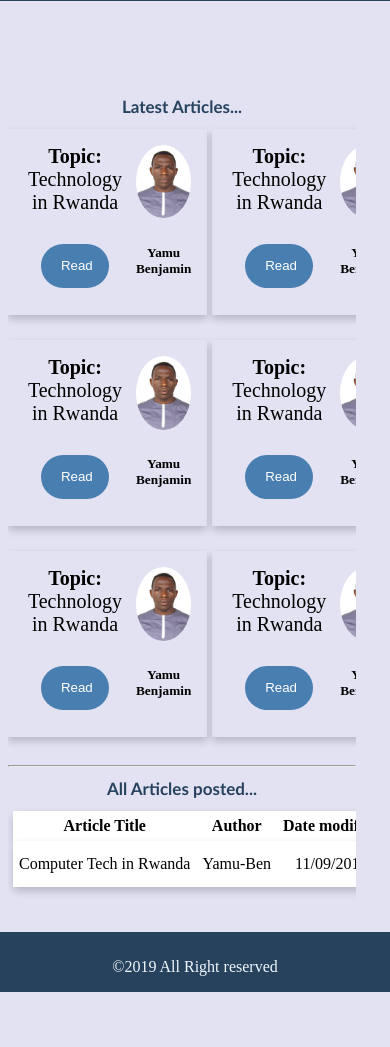
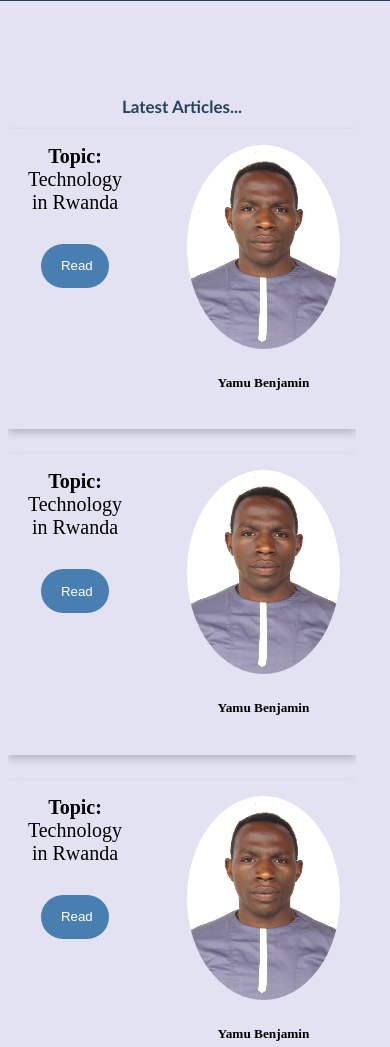
Before and after one commit to yamuben/TeamWork, a website: page UI/html/user/home.html in a window 390 px wide. Shown: the part 53-1100 px from the top of the page. Before the commit the page ends 1045 px from the top, so only its background shows below. Drawn offline with Linux system fonts and the light colour scheme.

Commit message:
feat(UIupdate): - update UI [Finishes #168824150

```diff
--- a/UI/css/styles.css
+++ b/UI/css/styles.css
@@ -689,6 +689,7 @@ padding: 0 0px;
   margin-top: 10px;
   margin-bottom: 10px;
   white-space: nowrap;
+  width: 100%;
 
 }
 .scrollable{
@@ -846,7 +847,7 @@ color:#487eb0;
       }
       .row {
         display: grid;
-        grid-template-columns: repeat(4, 1fr);
+        grid-template-columns: repeat(3, 1fr);
         grid-gap: 5px;
         padding: 0px;
 
@@ -856,7 +857,7 @@ color:#487eb0;
   .row2 {
 
     display: grid;
-    grid-template-columns: repeat(2, 1fr);
+    grid-template-columns: repeat(1, 1fr);
     grid-gap: 5px;
   }
   }
@@ -1107,6 +1108,7 @@ color:#487eb0;
   }
   .manage-div{
     padding-left: 0px;
+    width: 100%;
   }
   .create-articlee-modal{
     width: 30%; /* Mke 320px for responsiveness*/
@@ -1168,8 +1170,8 @@ color:#487eb0;
   font-size: 15px; text-align: center; padding: 5px;
                         grid-template-columns: repeat(0, 1fr);  width: 100%
     }
-.manage-div{padding: left 0;px;
-width:100%;
+.manage-div{padding: left 0;
+width:95%;
 }
 
 .out-container{
--- a/UI/html/user/home.html
+++ b/UI/html/user/home.html
@@ -47,8 +47,6 @@
             <hr class="menu-separtor">
             <a href="./manage-article.html">Manage My Article</a>
             <hr class="menu-separtor">
-            <a href="./manage-account.html">Manage Account</a>
-            <hr class="menu-separtor">
             <a href="../../index.html">Logout</a>
           </div>
 
@@ -62,8 +60,6 @@
                                 <li><a class="menulink-user" href="./new-article.html">New Article</a></li>
                                 <hr class="menu-separtor">
                                 <li><a class="menulink-user" href="./manage-article.html">Manage My Article</a></li>
-                                <hr class="menu-separtor">
-                                <li><a class="menulink-user" href="./manage-account.html">Manage Account</a></li>
                                 <hr class="menu-separtor">
                                 <li><a class="menulink-user" href="../../index.html">Logout</a></li>
                                 <hr class="menu-separtor">
@@ -116,53 +112,6 @@
                         </div>
 
 
-                      <div class="feature-pic">
-                            <img class="latest-pic" src="../../img/tech.jpg">
-                            <h5> Yamu Benjamin</h5>
-                       </div>
-                      </div>
-                    </div>
-                    <div class="column-articlee" >
-                      <div class="card-articlee" style="background:none">
-                        <div class=" article-title">
-                            <b>Topic: </b>  Technology in Rwanda <br>
-                            <a href="./view-article.html">
-                              <input type="button"  class="btn2" value=" Read">
-                            </a>
-                        </div>
-
-
-                      <div class="feature-pic">
-                            <img class="latest-pic" src="../../img/tech.jpg">
-                            <h5> Yamu Benjamin</h5>
-                       </div>
-                      </div>
-                    </div>
-                    <div class="column-articlee" >
-                      <div class="card-articlee" style="background:none">
-                        <div class=" article-title">
-                            <b>Topic: </b>  Technology in Rwanda <br>
-                            <a href="./view-article.html">
-                              <input type="button"  class="btn2" value=" Read">
-                            </a>
-                        </div>
-
-
-                      <div class="feature-pic">
-                            <img class="latest-pic" src="../../img/tech.jpg">
-                            <h5> Yamu Benjamin</h5>
-                       </div>
-                      </div>
-                    </div>
-                    <div class="column-articlee" >
-                      <div class="card-articlee" style="background:none">
-                        <div class=" article-title">
-                            <b>Topic: </b>  Technology in Rwanda <br>
-                            <a href="./view-article.html">
-                              <input type="button"  class="btn2" value=" Read">
-                            </a>
-                        </div>
-
 
                       <div class="feature-pic">
                             <img class="latest-pic" src="../../img/tech.jpg">
@@ -193,16 +142,12 @@
             <hr class="menu-separtor">
 
             <h1 class="most-title">All Articles posted...</h1>
-                  <div  class="manage-div" >
+                  <div  class="manage-div" style="background: rebeccapurple" >
 
                       <table class="articlee-table" >
                           <thead>
                             <tr>
                                <th>Article Title</th>
-                               <th>Author</th>
-                               <th>Date modified</th>
-                               <th>Comments</th>
-                               <th>Likes</th>
                                <th>Action</th>
 
                              </tr>
@@ -210,11 +155,12 @@
 
                          <tbody>
                                <tr>
-                                 <td  style="text-align: center">Computer Tech in Rwanda</td>
-                                 <td  style="text-align: center">Yamu-Ben</td>
-                                 <td  style="text-align: center">11/09/2019</td>
-                                 <td  style="text-align: center">1</td>
-                                 <td  style="text-align: center">2</td>
+                                 <td  style="text-align: center">Computer Tech in Rwanda
+                                <br>By Yamuben<br>
+                                On 11/09/2019  08:40 Am
+                                 <br>Comments: 3<br>
+                                 likes: 2
+                                </td>
 
 
                                  <td  style="text-align: center"><a href="./view-article.html">
```
Also changed, not shown: UI/html/user/edit-article.html (+0 -8 lines), UI/html/user/manage-article.html (+2 -10 lines), UI/html/user/new-article.html (+1 -8 lines), UI/html/user/view-article.html (+0 -8 lines).
